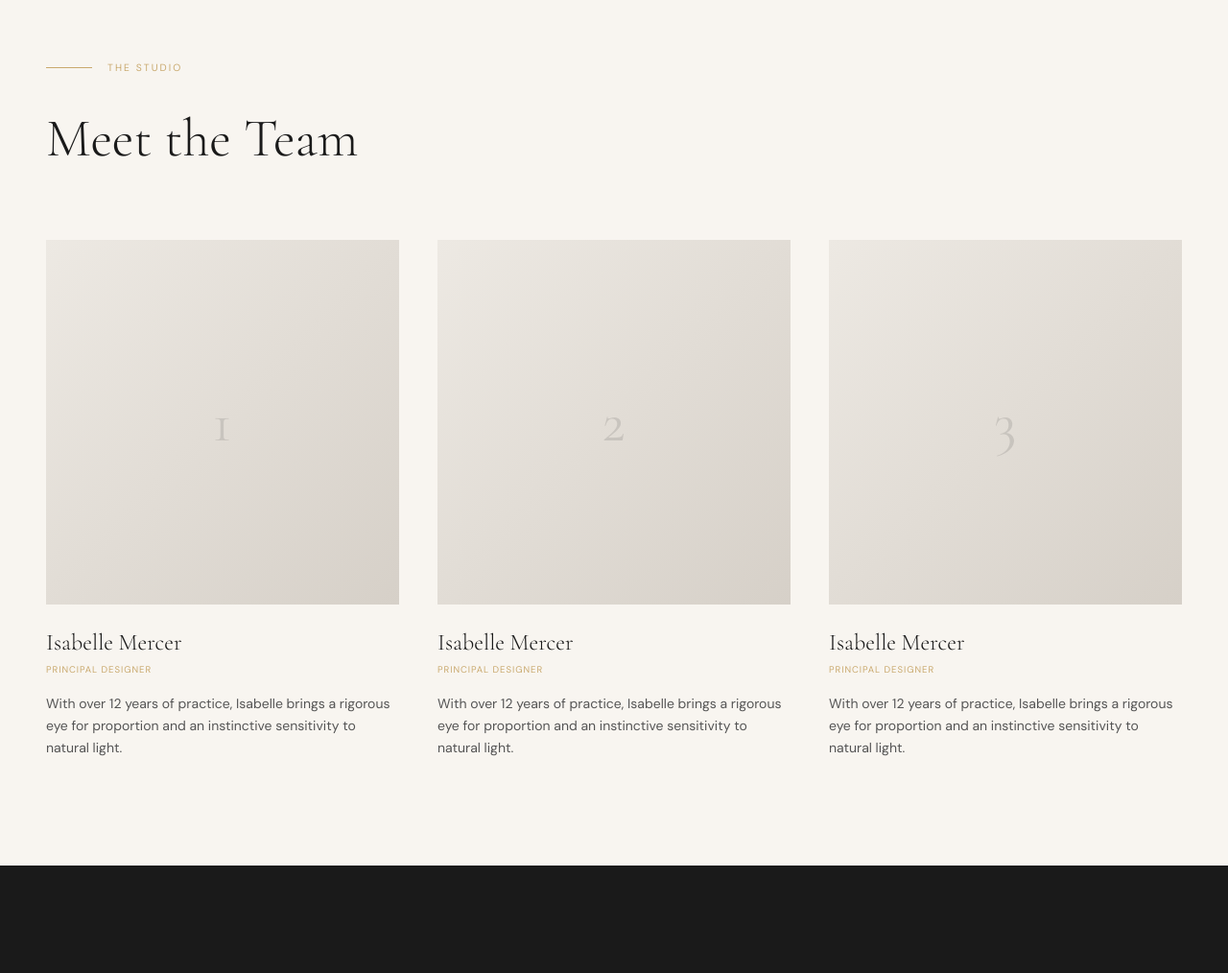
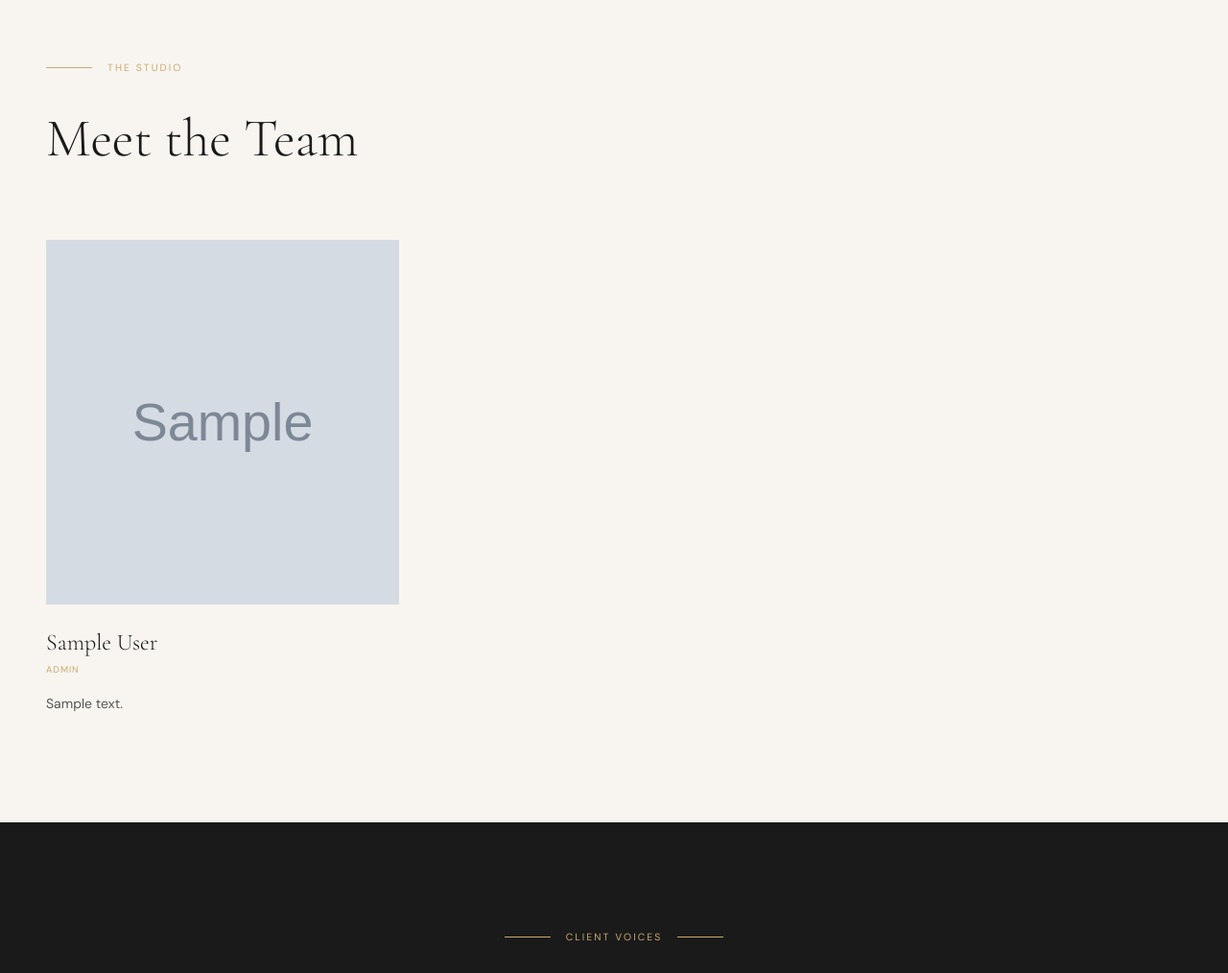
Before and after one commit to aryadubey1/interiordesigner, a Django app: page /about/ in a window 1280 px wide. Shown: the part 1956-2970 px from the top of the page at 96% size. Run offline with Django 5.2, Linux system fonts and the light colour scheme; tables that the repository leaves empty hold one stand-in row (values such as "Sample post"); grey boxes marked "Sample" are stand-in pictures; some libraries are stand-ins or nearby versions.

Commit message:
add TeamMember model

```diff
--- a/core/models.py
+++ b/core/models.py
@@ -104,3 +104,24 @@ class ContactMessage(models.Model):
 
     def __str__(self):
         return f'{self.name} — {self.subject}'
+
+
+class TeamMember(models.Model):
+    name = models.CharField(max_length=100)
+    role = models.CharField(max_length=100)
+    bio = models.TextField()
+    photo = models.FileField(upload_to='team/', blank=True, null=True)
+    photo_url = models.URLField(blank=True, help_text='External image URL')
+    order = models.PositiveIntegerField(default=0)
+    is_active = models.BooleanField(default=True)
+
+    class Meta:
+        ordering = ['order']
+
+    def __str__(self):
+        return self.name
+
+    def get_photo_url(self):
+        if self.photo:
+            return self.photo.url
+        return self.photo_url or ''
--- a/core/templates/core/about.html
+++ b/core/templates/core/about.html
@@ -118,26 +118,27 @@
       <h2 class="font-display font-light text-charcoal" style="font-size:clamp(2rem,4.5vw,3.5rem);">Meet the Team</h2>
     </div>
     <div class="grid md:grid-cols-3 gap-10">
-      {% for member in team_members %}
+      {% for member in team %}
       <div class="reveal delay-{{ forloop.counter }}">
-        <div class="img-placeholder mb-6" style="height:380px; background: linear-gradient(135deg, #EDE9E3, #D6D0C8);">
-          <span class="font-display text-5xl" style="color:rgba(26,26,26,0.15);">{{ member.initials }}</span>
+        <div class="mb-6 overflow-hidden" style="height:380px;">
+          {% if member.get_photo_url %}
+          <img src="{{ member.get_photo_url }}" alt="{{ member.name }}"
+               class="w-full h-full object-cover">
+          {% else %}
+          <div class="img-placeholder w-full h-full" style="background:linear-gradient(135deg,#EDE9E3,#D6D0C8);">
+            <span class="font-display text-6xl" style="color:rgba(26,26,26,0.12);">{{ member.name|slice:":1" }}</span>
+          </div>
+          {% endif %}
         </div>
         <h3 class="font-display text-2xl font-light text-charcoal">{{ member.name }}</h3>
         <p class="font-body text-xs tracking-widest uppercase mt-1" style="color:var(--gold);font-size:0.6rem;">{{ member.role }}</p>
         <p class="font-body text-sm text-charcoal-light leading-relaxed mt-4">{{ member.bio }}</p>
       </div>
       {% empty %}
-      {% for m in default_team %}
-      <div class="reveal delay-{{ forloop.counter }}">
-        <div class="img-placeholder mb-6" style="height:380px; background:linear-gradient(135deg,#EDE9E3,#D6D0C8);">
-          <span class="font-display text-6xl" style="color:rgba(26,26,26,0.12);">{{ forloop.counter }}</span>
-        </div>
-        <h3 class="font-display text-2xl font-light text-charcoal">Isabelle Mercer</h3>
-        <p class="font-body text-xs tracking-widest uppercase mt-1" style="color:var(--gold);font-size:0.6rem;">Principal Designer</p>
-        <p class="font-body text-sm text-charcoal-light leading-relaxed mt-4">With over 12 years of practice, Isabelle brings a rigorous eye for proportion and an instinctive sensitivity to natural light.</p>
+      <div class="md:col-span-3 text-center py-12">
+        <div class="font-display text-5xl mb-4" style="color:rgba(201,169,110,0.2);">✦</div>
+        <p class="font-display text-xl text-charcoal/40">Add team members via the admin panel</p>
       </div>
-      {% endfor %}
       {% endfor %}
     </div>
   </div>
--- a/core/views.py
+++ b/core/views.py
@@ -1,6 +1,6 @@
 from django.shortcuts import render, get_object_or_404, redirect
 from django.contrib import messages
-from .models import Project, Service, Testimonial, Category
+from .models import Project, Service, Testimonial, Category, TeamMember
 from .forms import ContactForm
 
 
@@ -19,11 +19,10 @@ def home(request):
 
 def about(request):
     testimonials = Testimonial.objects.filter(is_active=True)
-    # Default team data (shown when no DB team model is used)
-    default_team = [1, 2, 3]
+    team = TeamMember.objects.filter(is_active=True)
     context = {
         'testimonials': testimonials,
-        'default_team': default_team,
+        'team': team,
         'page': 'about',
     }
     return render(request, 'core/about.html', context)
```
Also changed, not shown: core/admin.py (+7 -1 lines), core/migrations/0002_teammember.py (added).
